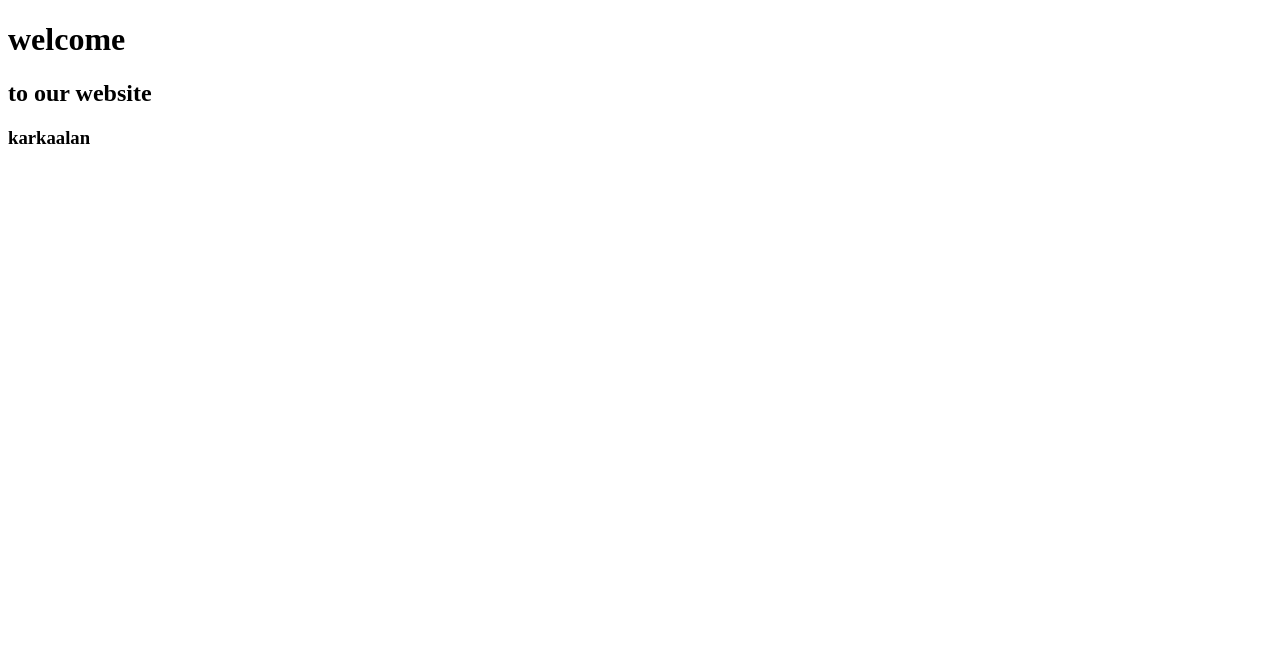
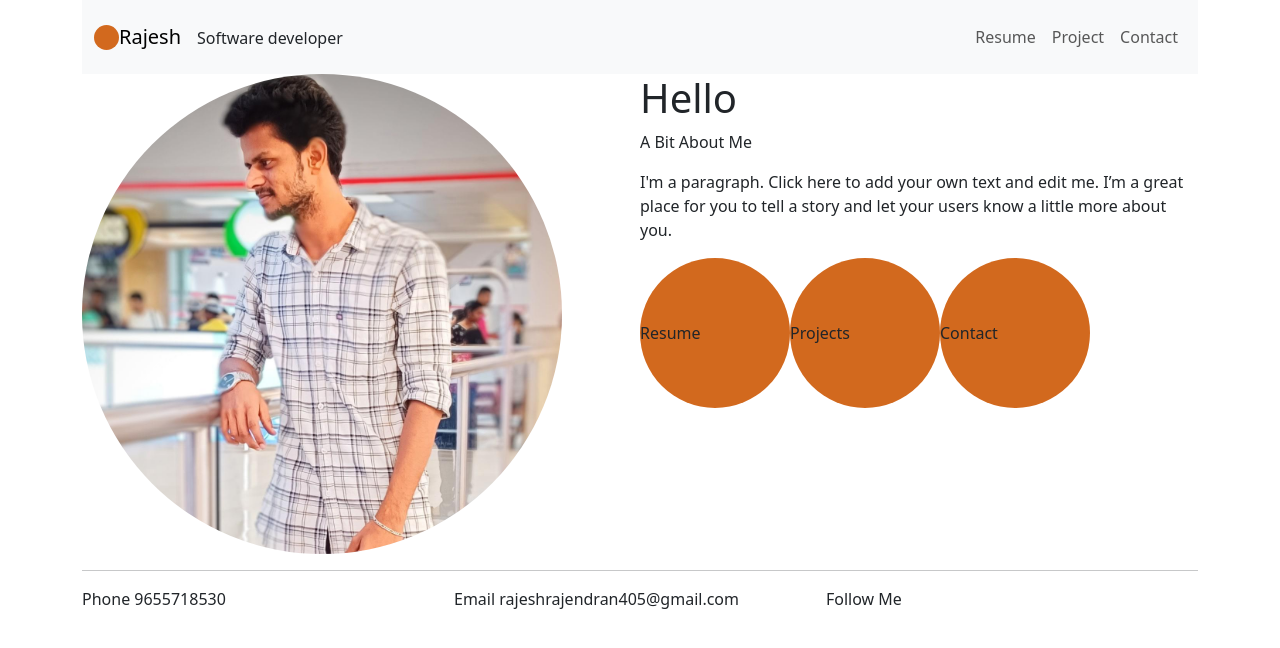
Before and after one commit to rajr54467199/firstPortfolio, a plain HTML site: page myFirstFile.html in a window 1280 px wide. Drawn offline with nearby package versions, Linux system fonts and the light colour scheme.

Commit message:
index update

```diff
--- a/myFirstFile.html
+++ b/myFirstFile.html
@@ -5,10 +5,76 @@
     <meta http-equiv="X-UA-Compatible" content="IE=edge">
     <meta name="viewport" content="width=device-width, initial-scale=1.0">
     <title>Document</title>
+    <link href="https://cdn.jsdelivr.net/npm/bootstrap@5.3.0-alpha3/dist/css/bootstrap.min.css" rel="stylesheet" integrity="sha384-KK94CHFLLe+nY2dmCWGMq91rCGa5gtU4mk92HdvYe+M/SXH301p5ILy+dN9+nJOZ" crossorigin="anonymous">
+    <script src="https://cdn.jsdelivr.net/npm/bootstrap@5.3.0-alpha3/dist/js/bootstrap.bundle.min.js" integrity="sha384-ENjdO4Dr2bkBIFxQpeoTz1HIcje39Wm4jDKdf19U8gI4ddQ3GYNS7NTKfAdVQSZe" crossorigin="anonymous"></script>
+    <link rel="stylesheet" href="style.css">
 </head>
 <body>
-    <h1>welcome</h1>
-    <h2>to our website</h2>
-    <h3>karkaalan</h3>
+    <div class="container">
+    <nav class="navbar navbar-expand-lg bg-body-tertiary">
+        <div class="container-fluid">
+            <div class="dot">
+
+            </div>
+          <a class="navbar-brand" href="#">Rajesh</a>
+          <p>Software developer</p>
+          <button class="navbar-toggler" type="button" data-bs-toggle="collapse" data-bs-target="#navbarNav" aria-controls="navbarNav" aria-expanded="false" aria-label="Toggle navigation">
+            <span class="navbar-toggler-icon"></span>
+          </button>
+          <div class="collapse navbar-collapse" id="navbarNav">
+            <ul class="navbar-nav">
+              <!-- <li class="nav-item">
+                <a class="nav-link active" aria-current="page" href="#">Home</a>
+              </li> -->
+              <li class="nav-item">
+                <a class="nav-link" href="#">Resume</a>
+              </li>
+              <li class="nav-item">
+                <a class="nav-link" href="#">Project</a>
+              </li>
+              <li class="nav-item">
+                <a class="nav-link">Contact</a>
+              </li>
+            </ul>
+          </div>
+        </div>
+      </nav>
+    <div class="abouu">
+        <div class="col-6 img">
+            <img src="./images/MicrosoftTeams-image.png" alt="">
+
+        </div>
+        <div class="class-6 abou">
+            <h1>Hello</h1>
+            <p>A Bit About Me</p>
+            <p>I'm a paragraph. Click here to add your own text and edit me. I’m a great place for you to tell a story and let your users know a little more about you.</p>
+            <div class="cir">
+                <div class="col-3 res">
+                    Resume
+                </div>
+                <div class="col-3 res">
+                    Projects
+                </div>
+                <div class="col-3 res">
+                    Contact
+                </div>
+            </div>
+        </div>
+    </div>
+    <hr>
+    <div class="bott">
+        <div class="col-4">
+            Phone
+            9655718530
+        </div>
+        <div class="col-4">
+            Email
+            rajeshrajendran405@gmail.com
+        </div>
+        <div class="col-4">
+            Follow Me
+        </div>
+    </div>
+</div>
 </body>
 </html>
--- a/style.css
+++ b/style.css
@@ -0,0 +1,42 @@
+.collapse {
+    display: flex;
+    justify-content: end;
+}
+.navbar p{
+    padding-top: 18px;
+
+}
+.dot{
+    background-color: chocolate;
+    border-radius: 50%;
+    height: 25px;
+    width: 25px;
+}
+.img img{
+    width: 480px;
+    height: 480px;
+    object-fit: cover;
+    border-radius: 50%;
+}
+.abouu{
+    display: flex;
+    height: auto;
+    position: relative;
+    width: 100%;
+}
+.res{
+    background-color: chocolate;
+    /* border: solid; */
+    border-radius: 50%;
+    width: 150px;
+    height: 150px;
+    display: flex;
+    align-items: center;
+}
+.cir{
+    display: flex;
+}
+.bott{
+    display: flex;
+    /* justify-content: ; */
+}
```
Also changed, not shown: images/360_F_285565016_g2FGSFU0YPw5oq1TUBScOYEU1kW1Zei6.jpg (added), images/MicrosoftTeams-image.png (added).
